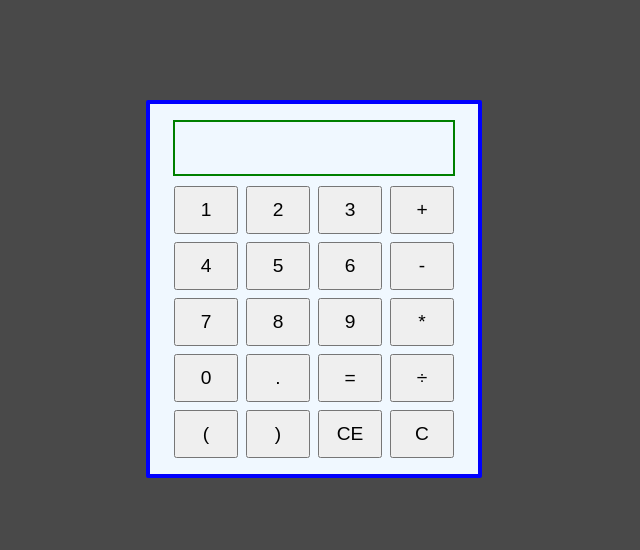
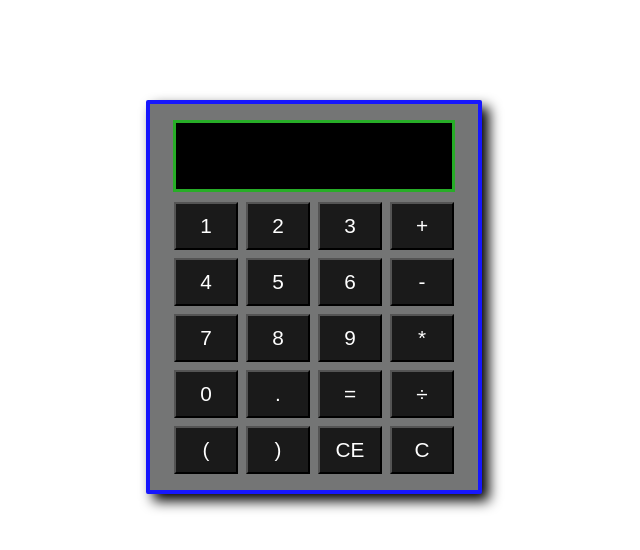
Before and after one commit to Wilson-Barbosa/JavaScript-Calculator, a plain HTML site: page index.html in a window 1280 px wide. Shown: the whole page, without its empty margins (326-966 px from the left). Drawn offline with Linux system fonts and the light colour scheme.

Commit message:
final update

```diff
--- a/index.html
+++ b/index.html
@@ -8,13 +8,10 @@
     <title>Calculator</title>
 </head>
 <body>
-
     <div class="calculator">
-
         <div id="screen">
             <p id="output-text"></p>
         </div>
-
         <div class="inputs-container">
             <div id="character-container">
                 <button class="character" id="one">1</button>
@@ -33,13 +30,12 @@
                 <button class="character" id="dot">.</button>
                 <button class="character" id="equal-sign">=</button>
                 <button class="character" id="division-sign">÷</button>
-                <button class="character" id="clearAll">(</button>
-                <button class="character" id="clearAll">)</button>
+                <button class="character" id="open-parenth">(</button>
+                <button class="character" id="close-parenth">)</button>
                 <button class="character" id="clearAll">CE</button>
-                <button class="character" id="clearChar">C</button>
+                <button class="character" id="delete-char">C</button>
             </div>
         </div>
-
     </div>
 
 </body>
--- a/src/index.js
+++ b/src/index.js
@@ -38,7 +38,7 @@ function clearScreen(){
         screenContainer.textContent = array_Expression.join('');
 }
 
-document.getElementById('clear-screen').addEventListener('click', clearScreen);
+document.getElementById('clearAll').addEventListener('click', clearScreen);
 
 
 
@@ -61,13 +61,12 @@ function calculate(){
     //generates the result
     const result = eval(final_Expression);
 
-    //sends the result to the screen
+    //sends the result to the screen, clears the array and pushes the value so the user can immediately add more inputs to the result
     screenContainer.textContent = result;
+    array_Expression = [];
+    array_Expression.push(result);
 }
 document.getElementById('equal-sign').addEventListener('click', calculate);
-
-
-
 
 
 
@@ -93,16 +92,13 @@ function createExpression(input){
     //updates the value in the screen
     screenContainer.textContent = array_Expression.join('');
 
-    //18 ccharacters at max
+    //with this i can limit the amount of characters that go inside the screen by imediately deleting the input the user just added
     if (array_Expression.length > 17){
         array_Expression.pop();
         screenContainer.textContent = array_Expression.join('')
     }
 
 }
-
-
-
 
 
 
--- a/styles/style.css
+++ b/styles/style.css
@@ -5,12 +5,11 @@
 }
 
 body {
-    background-color: rgb(73, 73, 73);
     font-family: Arial, Helvetica, sans-serif;
 }
 
 .calculator {
-    border: 4px solid blue;
+    border: 4px solid #1717fd;
     border-radius: 2px;
     display: flex;
     flex-direction: column;
@@ -20,7 +19,8 @@ body {
     max-width: 21rem;
     margin: 100px auto;
     padding: 1rem 1rem;
-    background-color: aliceblue;
+    background-color: #747575;
+    box-shadow: 7px 7px 13px black;
 }
 
 #character-container{
@@ -38,23 +38,27 @@ body {
     width: 4rem;
     height: 3rem;
     padding: 1.2rem;
-    font-size: 1.2rem;
+    font-size: 1.3rem;
     display: flex;
     align-items: center;
     justify-content: center;
+    color: #ffffff;
+    background-color: #1a1a1a;
 }
 
 #screen {
-    border: 2px solid green;
+    border: 3px solid #27ad27;
     width: 17.6rem;
-    height: 3.5rem;
+    height: 4.5rem;
     display: flex;
     align-items: center;
     justify-content: right;
+    background-color: #000000;
 }
 
 #output-text {
     text-align: right;
-    font-size: 1.5rem;
-    padding-right: 5px;
+    font-size: 1.6rem;
+    padding-right: 10px;
+    color: #ffffff;
 }
```
